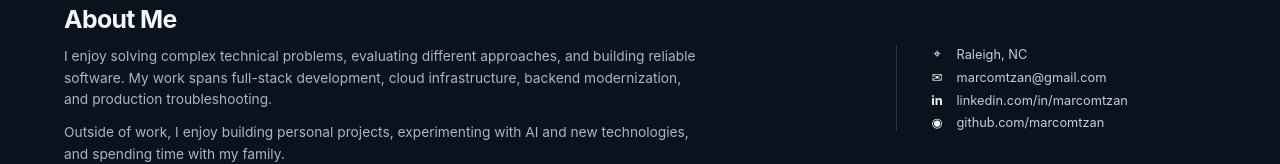
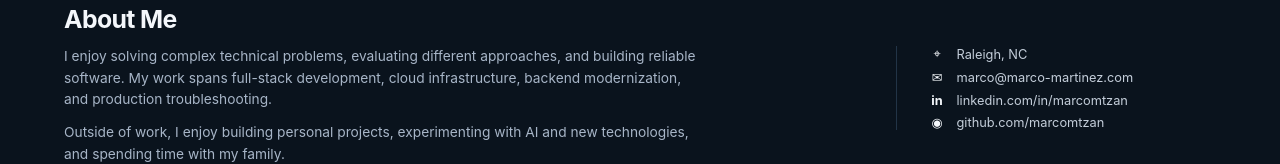
Before and after one commit to marcomtzan/portfolio, a React (Vite) app: page / in a window 1280 px wide. Shown: the part 1981-2145 px from the top of the page. Built offline with nearby package versions, Linux system fonts and the light colour scheme.

Commit message:
Update email

```diff
--- a/src/App.jsx
+++ b/src/App.jsx
@@ -163,7 +163,7 @@ function Header() {
         <a href="/#experience">Experience</a>
         <a href="/#projects">Projects</a>
         <a href="/#about">About</a>
-        <a href="mailto:marcomtzan@gmail.com">Contact</a>
+        <a href="mailto:marco@marco-martinez.com">Contact</a>
       </nav>
     </header>
   )
@@ -275,11 +275,11 @@ function HomePage() {
             <p>
               Outside of work, I enjoy building personal projects, experimenting with AI and new technologies, and spending time with my family.
             </p>
-            <a className="text-link" href="mailto:marcomtzan@gmail.com">Get in touch <ArrowIcon /></a>
+            <a className="text-link" href="mailto:marco@marco-martinez.com">Get in touch <ArrowIcon /></a>
           </div>
           <address className="contact-list">
             <span><strong>⌖</strong> Raleigh, NC</span>
-            <a href="mailto:marcomtzan@gmail.com"><strong>✉</strong> marcomtzan@gmail.com</a>
+            <a href="mailto:marco@marco-martinez.com"><strong>✉</strong> marco@marco-martinez.com</a>
             <a href="https://linkedin.com/in/marcomtzan" target="_blank" rel="noreferrer"><strong>in</strong> linkedin.com/in/marcomtzan</a>
             <a href="https://github.com/marcomtzan" target="_blank" rel="noreferrer"><strong>◉</strong> github.com/marcomtzan</a>
           </address>
```
Also changed, not shown: 1 other file (tests, documents, lock files or other folders).
